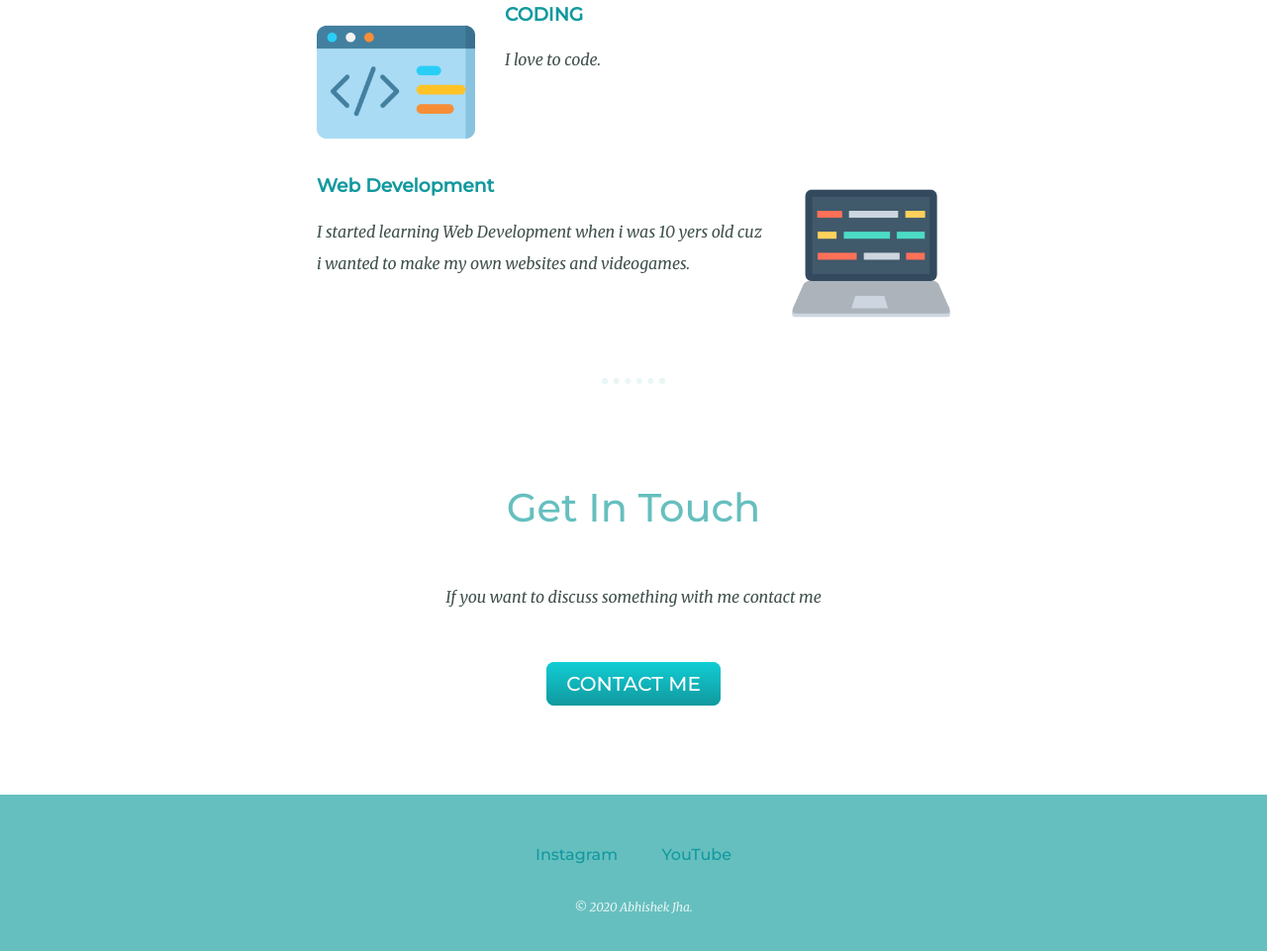
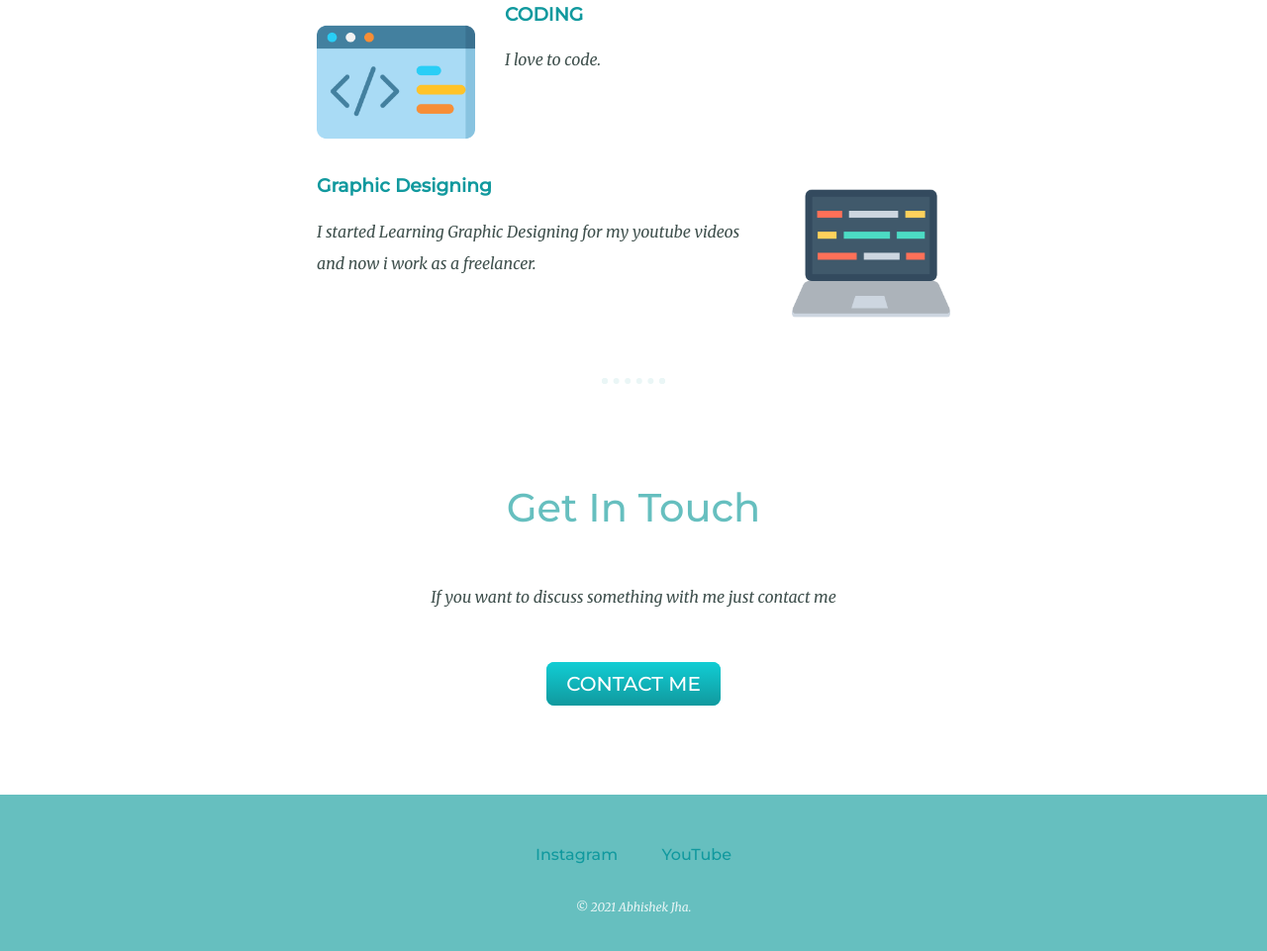
Before and after one commit to Abhishekjha9/io, a plain HTML site: page index.html in a window 1280 px wide. Shown: the part 1535-2496 px from the top of the page at 99% size. Drawn offline with Linux system fonts and the light colour scheme.

Commit message:
Update index.html

```diff
--- a/index.html
+++ b/index.html
@@ -10,7 +10,7 @@
     <div class="top-container">
       <img class="top-cloud" src="images/cloud.png" alt="cloud-png">
       <h1>I'm Abhishek</h1>
-      <h2>A Web Developer</h2>
+      <h2>A Graphic Designer</h2>
       <img class="bottom-cloud" src="images/cloud.png" alt="cloud-png">
       <img src="images/land.svg" alt="land-svg">
     </div>
@@ -18,7 +18,7 @@
   <div class="profile">
     <img class="Abhishek" src="images/Abhishek.jpg" alt="Abhishek">
     <h2>Hello.</h2>
-    <p>I am a web developer</p>
+    <p>I am Graphic Designer and learning Web Development Now</p>
   </div>
   <hr>
   <div class="skills">
@@ -30,13 +30,13 @@
     </div>
     <div class="skill-row">
       <img class="laptop-img" src="images/computer.png" alt="Computer">
-      <h3>Web Development</h3>
-      <p>I started learning Web Development when i was 10 yers old cuz i wanted to make my own websites and videogames.</p>
+      <h3>Graphic Designing</h3>
+      <p>I started Learning Graphic Designing for my youtube videos and now i work as a freelancer.</p>
   </div>
   <hr>
   <div class="contact-me">
     <h2>Get In Touch</h2>
-    <p class="contact-message">If you want to discuss something with me contact me</p>
+    <p class="contact-message">If you want to discuss something with me just contact me</p>
       <a class="btn" href="mailto:abhi.jha268@gmail.com">CONTACT ME</a>
   </div>
   </div>
@@ -46,7 +46,7 @@
 <div class="bottom-container">
   <a class="footer-link" href="https://www.instagram.com/abhishek.jha04/">Instagram </a>
   <a class="footer-link" href="https://www.youtube.com/channel/UCZLYWFOkrV7WcxQN_YpObWw">YouTube</a>
-  <p class="copyright">© 2020 Abhishek Jha.</p>
+  <p class="copyright">© 2021 Abhishek Jha.</p>
 </div>
 
     </div>
```
